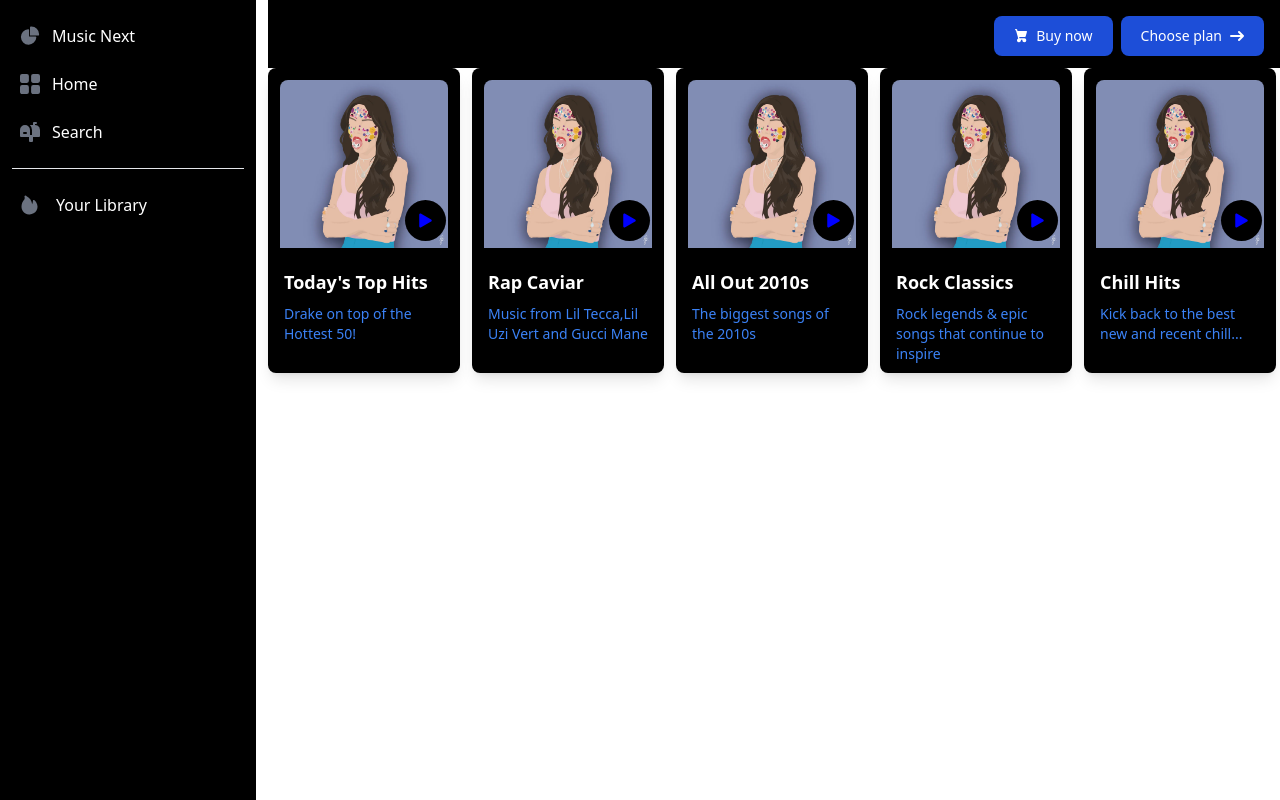
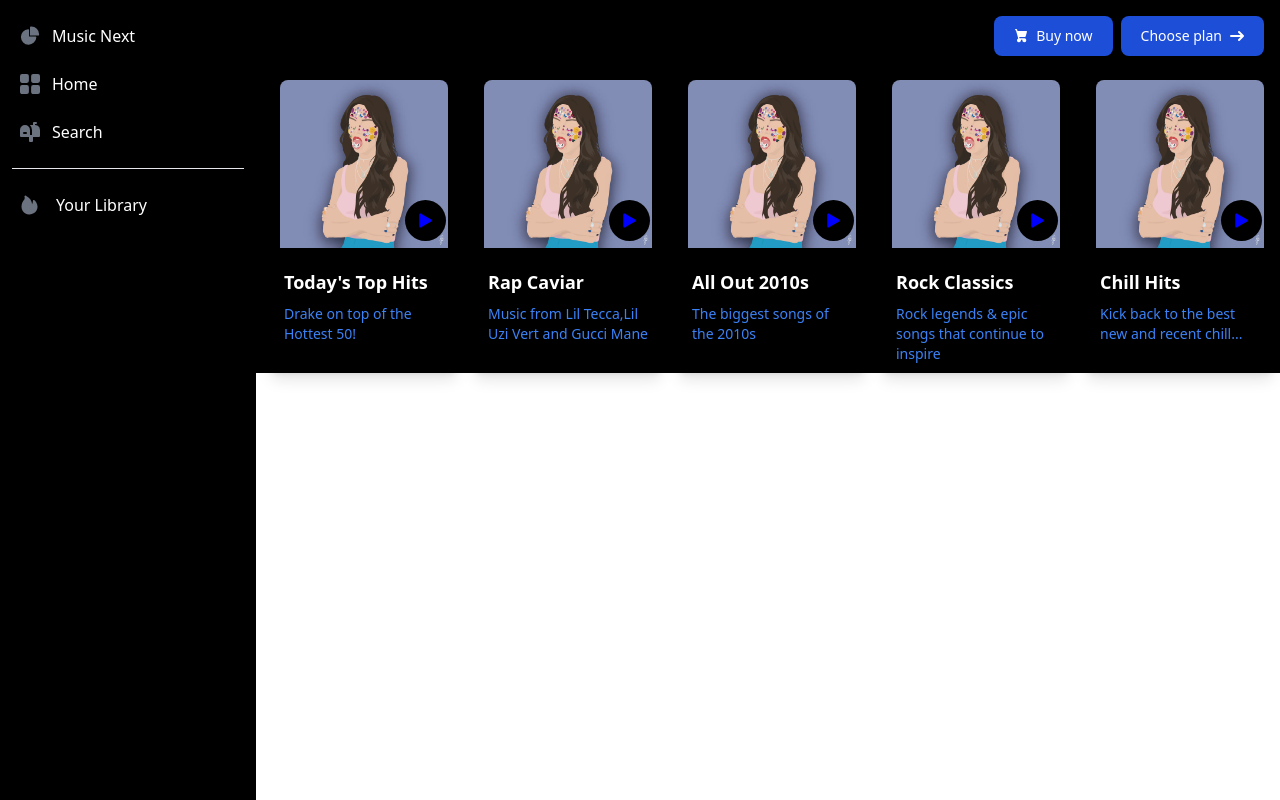
Before and after one commit to vishva7/MusicApp, a React (Create React App) app: page / in a window 1280 px wide. Built offline with nearby package versions, Linux system fonts and the light colour scheme.

Commit message:
add search card

```diff
--- a/src/App.js
+++ b/src/App.js
@@ -3,7 +3,7 @@ import Explore from "./routes/explore";
 
 function App() {
   return (
-    <div>
+    <div className="bg-black">
       <Prelogin />
       {/* <Explore/> */}
     </div>
```
